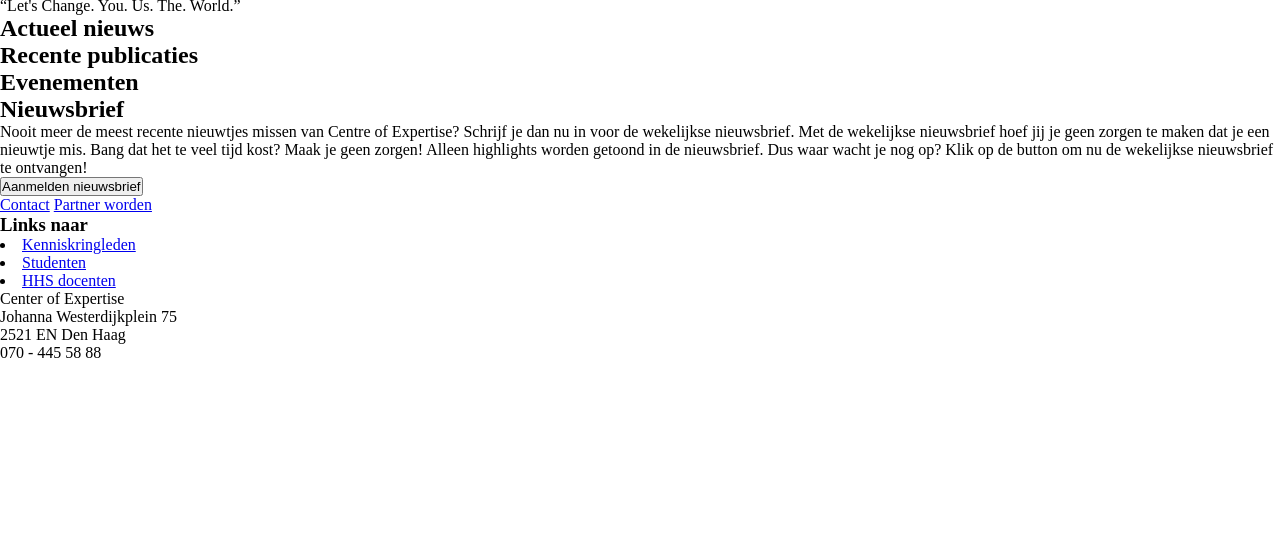
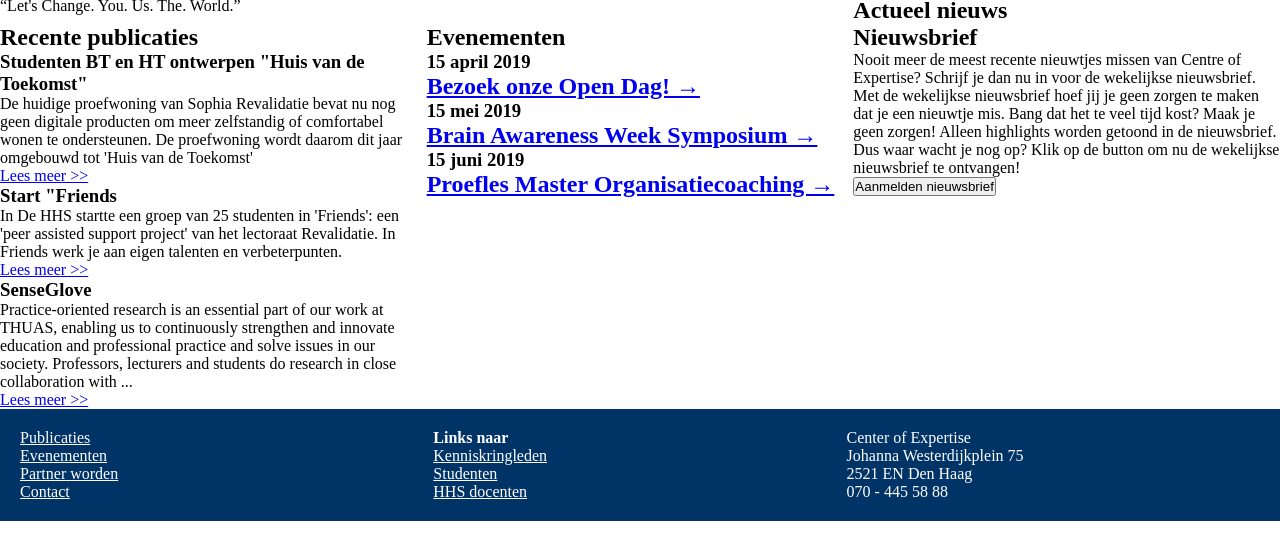
Before and after one commit to swu1337/1819-cmd-b-pr-centre-of-expertise-tuurtlicious, a plain HTML site: page index.html in a window 1280 px wide. Shown: the part 104-664 px from the top of the page. Drawn offline with Linux system fonts and the light colour scheme; a script that the page names is missing.

Commit message:
kashdflkash

```diff
--- a/index.html
+++ b/index.html
@@ -12,15 +12,14 @@
          <h1>Center of Expertise</h1>
       </header>
 
-      <nav id="menu">
+      <nav class="grid-item menu">
          <ul>
             <li><a href="#home">Home</a></li>
             <li><a href="#news">Nieuws
-               <span class="arrow">&#x25BC;</span>
-            </a></li>
+               <span class="arrow">&#x25BC;</span></a>
             <ul class="submenu">
                <li><a href="#">Nieuwsbrief</a></li>
-            </ul>
+            </ul></li>
             <li><a href="#docs">Publicaties</a></li>
             <li><a href="#events">Evenementen</a></li>
             <li><a href="#partners">Partners
@@ -30,14 +29,13 @@
             </ul>
             <!-- sub nav items -->
             <li><a href="#aboutus">Over ons
-               <span class="arrow">&#x25BC;</span>
-            </a></li>
+               <span class="arrow">&#x25BC;</span></a>
             <ul class="submenu">
                <li><a href="#">Lectoraten</a></li>
                <li><a href="#">Kenniskringleden</a></li>
                <li><a href="#">HHS docenten</a></li>
                <li><a href="#">HHS studenten</a></li>
-            </ul>
+            </ul></li>
             <!-- sub nav items plaatsen-->
             <li><a href="#contact">Contact</a></li>
          </ul>
@@ -54,10 +52,47 @@
 
       <aside class="grid-item ad2">
          <h2>Recente publicaties</h2>
+         <div>
+            <h3>Studenten BT en HT ontwerpen "Huis van de Toekomst"</h3>
+            <p>
+                  De huidige proefwoning van Sophia Revalidatie bevat nu nog geen digitale producten om meer zelfstandig of comfortabel wonen te ondersteunen. De proefwoning wordt daarom dit jaar omgebouwd
+
+                  tot 'Huis van de Toekomst'
+            </p>
+            <a href="#artikel1">Lees meer >></a>
+         </div>
+         <div>
+            <h3>Start "Friends</h3>
+            <p>
+                  In De HHS startte een groep van 25 studenten in 'Friends': een 'peer
+
+                  assisted support project' van het lectoraat Revalidatie. In Friends werk je aan eigen talenten en verbeterpunten.
+            </p>
+            <a href="#">Lees meer >></a>
+         </div>
+         <div>
+            <h3>SenseGlove</h3>
+            <p>
+                  Practice-oriented research is an essential part of our work at THUAS, enabling us to continuously strengthen and innovate education and professional practice and solve issues in our society. Professors, lecturers and students do research in close collaboration with ...
+            </p>
+            <a href="#">Lees meer >></a>
+         </div>
       </aside>
 
       <aside class="grid-item ad3">
          <h2>Evenementen</h2>
+         <div>
+            <h3>15 april 2019</h3>
+            <h2><a href="#">Bezoek onze Open Dag! &#8594;</a></h2>
+         </div>
+         <div>
+            <h3>15 mei 2019</h3>
+            <h2><a href="#">Brain Awareness Week Symposium &#8594;</a></h2>
+         </div>
+         <div>
+            <h3>15 juni 2019</h3>
+            <h2><a href="#">Proefles Master Organisatiecoaching &#8594;</a></h2>
+         </div>
       </aside>
 
       <aside class="grid-item ad4">
@@ -73,17 +108,23 @@
       </aside>
    </body>
    <footer class="grid-item footer">
-      <div id="left-ft">
-         <a href="#contact">Contact</a>
-         <a href="#partnerworden">Partner worden</a>
+      <div class="column">
+         <ul>
+            <li><a href="#publicaties">Publicaties</a></li>
+            <li><a href="#evenementen">Evenementen</a></li>
+            <li><a href="#partnerworden">Partner worden</a>  </li>
+            <li><a href="#contact">Contact</a></li>
+         </ul>
       </div>
-      <div id="mid-ft">
-         <h3>Links naar</h3>
-         <li><a href="#">Kenniskringleden</a></li>
-         <li><a href="#">Studenten</a></li>
-         <li><a href="#">HHS docenten</a></li>
+      <div class="column">
+         <h4>Links naar</h4>
+         <ul>
+            <li><a href="#">Kenniskringleden</a></li>
+            <li><a href="#">Studenten</a></li>
+            <li><a href="#">HHS docenten</a></li>
+         </ul>
       </div>
-      <div id="adres-ft">
+      <div class="column">
          <p>Center of Expertise <br>
          Johanna Westerdijkplein 75 <br>
          2521 EN Den Haag <br>
--- a/styles/main.css
+++ b/styles/main.css
@@ -4,7 +4,7 @@
     box-sizing: border-box;
 }
 
-#menu a {
+.menu a {
     color: white;
     background: #9EA700;
     display: block;
@@ -18,22 +18,22 @@
     transition: background 0.4s;
 }
 
-#menu a:hover {
+.menu a:hover {
     background: #00B2CD;
 }
 
-#menu ul {
+.menu ul {
     list-style: none;
     display: flex;
 }
 
-#menu li {
+.menu li {
     width: 100%;
     text-align: center;
     position: relative;
 }
 
-#menu li:hover li {
+.menu li:hover li {
     background-color: red;
     display: block;
     top: 0px;
@@ -51,3 +51,63 @@
     position: absolute;
     width: 100%;
 }
+
+body {
+    display: grid;
+    grid-template-columns: 1fr 1fr 1fr;
+    grid-template-areas:
+    "title title title"
+    "menu menu menu"
+    "photo photo ad1"
+    "ad2 ad3 ad4"
+    "footer footer footer"
+}
+
+.header {
+    grid-area: title;
+}
+
+.menu {
+    grid-area: menu;
+}
+
+.photo {
+    grid-area: photo;
+}
+
+.ad1 {
+    grid-area: ad1;
+}
+
+.ad2 {
+    grid-area: ad2;
+}
+
+.ad3 {
+    grid-area: ad3;
+}
+
+.ad4 {
+    grid-area: ad4;
+}
+
+.footer {
+    grid-area: footer;
+    padding: 20px;
+    background-color: #003366;
+    color: white;
+}
+
+li a {
+    color: white;
+
+}
+
+.column {
+    float: left;
+    width: 33.33%;
+}
+
+ul {
+    list-style-type: none;
+}
```
